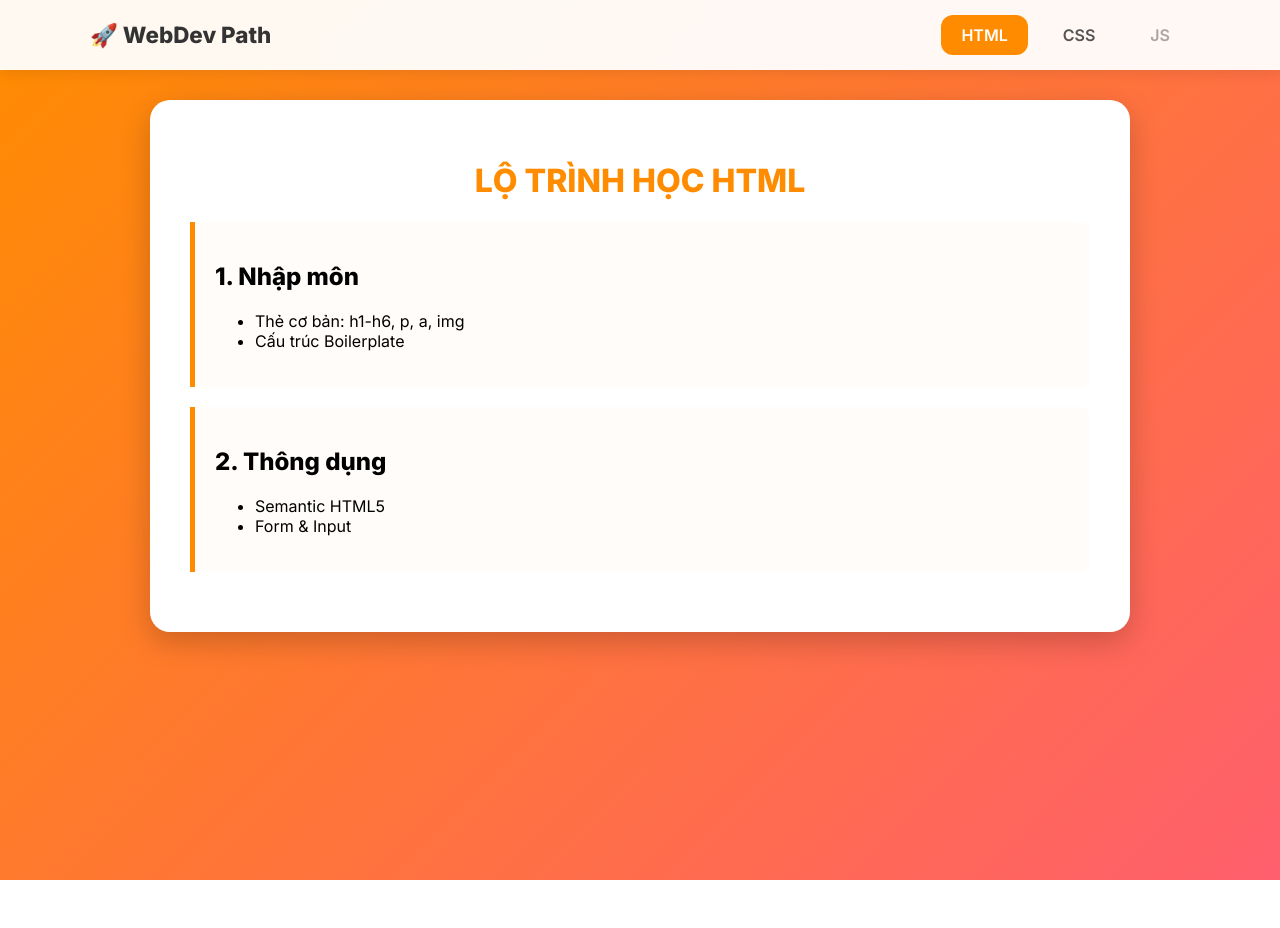
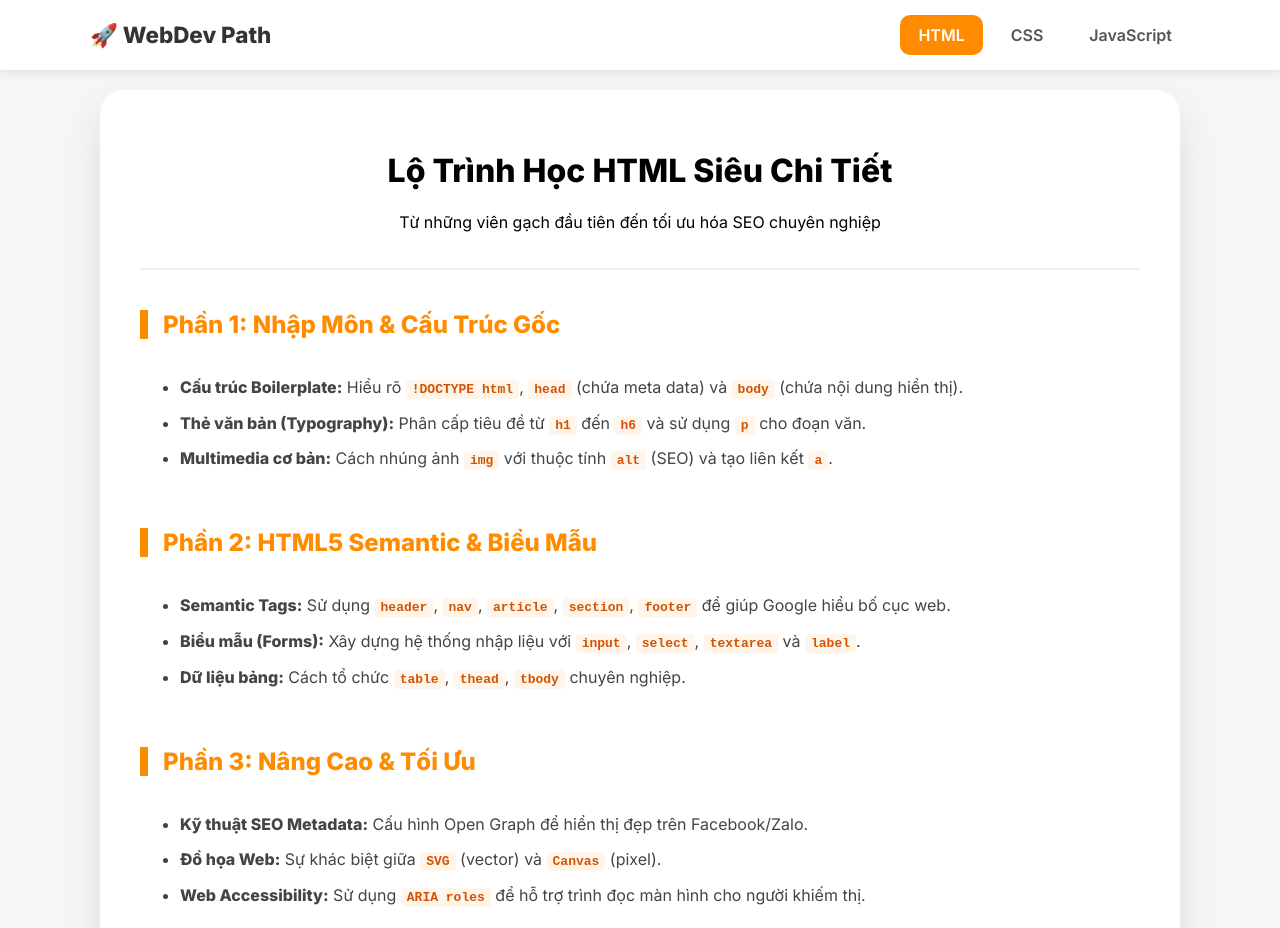
Before and after one commit to cac984819-create/hoclaptrinhchonguoimoi, a plain HTML site: page index.html in a window 1280 px wide. Shown: the top 928 px of the page. Before the commit the page ends 880 px from the top, so only its background shows below. Drawn offline with Linux system fonts and the light colour scheme.

Commit message:
Update index.html

```diff
--- a/index.html
+++ b/index.html
@@ -3,47 +3,29 @@
 <head>
     <meta charset="UTF-8">
     <meta name="viewport" content="width=device-width, initial-scale=1.0">
-    <title>Lộ Trình Học HTML</title>
+    <title>Lộ Trình HTML Chi Tiết</title>
     <link href="https://fonts.googleapis.com/css2?family=Inter:wght@400;600;800&display=swap" rel="stylesheet">
     <style>
-        /* --- CSS CHO THANH ĐIỀU HƯỚNG --- */
-        :root {
-            --html-orange: #FF8C00;
-            --css-blue: #2965f1;
-            --js-yellow: #f7df1e;
-        }
+        :root { --html-color: #FF8C00; --bg-gradient: linear-gradient(135deg, #FF8C00 0%, #FF5F6D 100%); }
+        body { margin: 0; padding-top: 90px; font-family: 'Inter', sans-serif; background: #f4f7f6; min-height: 100vh; }
 
-        body {
-            margin: 0;
-            padding-top: 80px !important;
-            font-family: 'Inter', sans-serif;
-            background: linear-gradient(135deg, #FF8C00 0%, #FF5F6D 100%);
-            min-height: 100vh;
-        }
+        .main-navbar { position: fixed; top: 0; width: 100%; height: 70px; background: rgba(255,255,255,0.95); backdrop-filter: blur(10px); display: flex; align-items: center; z-index: 1000; box-shadow: 0 2px 10px rgba(0,0,0,0.1); }
+        .nav-container { width: 90%; max-width: 1100px; margin: 0 auto; display: flex; justify-content: space-between; align-items: center; }
+        .nav-logo { text-decoration: none; font-weight: 800; font-size: 1.4rem; color: #333; }
+        .nav-menu { display: flex; gap: 10px; }
+        .nav-link { text-decoration: none; color: #555; font-weight: 600; padding: 10px 18px; border-radius: 10px; transition: 0.3s; }
+        .html-link.active { background: var(--html-color); color: white; }
 
-        .main-navbar {
-            position: fixed; top: 0; left: 0; width: 100%; height: 70px;
-            background: rgba(255, 255, 255, 0.95); backdrop-filter: blur(10px);
-            box-shadow: 0 2px 15px rgba(0,0,0,0.1); z-index: 9999;
-            display: flex; align-items: center;
-        }
+        .container { background: white; width: 90%; max-width: 1000px; margin: 0 auto 50px; padding: 40px; border-radius: 24px; box-shadow: 0 20px 40px rgba(0,0,0,0.1); }
+        header { text-align: center; border-bottom: 2px solid #eee; margin-bottom: 40px; padding-bottom: 20px; }
 
-        .nav-container { width: 90%; max-width: 1100px; margin: 0 auto; display: flex; justify-content: space-between; align-items: center; }
-        .nav-logo { text-decoration: none; font-size: 1.4rem; font-weight: 800; color: #333; }
-        .nav-menu { display: flex; gap: 15px; }
-        .nav-link { text-decoration: none; color: #555; font-weight: 600; padding: 10px 20px; border-radius: 12px; transition: 0.3s; }
+        .section-title { color: var(--html-color); border-left: 8px solid var(--html-color); padding-left: 15px; margin: 40px 0 20px; }
+        .content-box { display: flex; gap: 30px; align-items: flex-start; margin-bottom: 30px; flex-wrap: wrap; }
+        .text-content { flex: 1; min-width: 300px; }
+        .img-placeholder { width: 100%; max-width: 400px; border-radius: 12px; box-shadow: 0 5px 15px rgba(0,0,0,0.1); }
 
-        .html-link.active { background: var(--html-orange); color: white !important; }
-        .html-link:hover { color: var(--html-orange); background: rgba(255, 140, 0, 0.1); }
-        .css-link:hover { color: var(--css-blue); background: rgba(41, 101, 241, 0.1); }
-
-        /* --- NỘI DUNG TRANG --- */
-        .container {
-            background: white; width: 90%; max-width: 900px; margin: 20px auto;
-            padding: 40px; border-radius: 20px; box-shadow: 0 10px 30px rgba(0,0,0,0.2);
-        }
-        h1 { color: var(--html-orange); text-align: center; }
-        .phase-card { border-left: 5px solid var(--html-orange); padding: 20px; margin-bottom: 20px; background: #fffcf9; border-radius: 0 10px 10px 0; }
+        ul li { margin-bottom: 10px; line-height: 1.6; color: #444; }
+        code { background: #fff5eb; color: #d35400; padding: 2px 6px; border-radius: 4px; font-weight: 600; }
     </style>
 </head>
 <body>
@@ -52,21 +34,52 @@
             <a href="index.html" class="nav-logo">🚀 WebDev Path</a>
             <div class="nav-menu">
                 <a href="index.html" class="nav-link html-link active">HTML</a>
-                <a href="css-path.html" class="nav-link css-link">CSS</a>
-                <a href="#" class="nav-link js-link" style="opacity:0.5">JS</a>
+                <a href="css-path.html" class="nav-link">CSS</a>
+                <a href="js-path.html" class="nav-link">JavaScript</a>
             </div>
         </div>
     </nav>
 
     <main class="container">
-        <h1>LỘ TRÌNH HỌC HTML</h1>
-        <div class="phase-card">
-            <h2>1. Nhập môn</h2>
-            <ul><li>Thẻ cơ bản: h1-h6, p, a, img</li><li>Cấu trúc Boilerplate</li></ul>
+        <header>
+            <h1>Lộ Trình Học HTML Siêu Chi Tiết</h1>
+            <p>Từ những viên gạch đầu tiên đến tối ưu hóa SEO chuyên nghiệp</p>
+        </header>
+
+        <h2 class="section-title">Phần 1: Nhập Môn & Cấu Trúc Gốc</h2>
+        <div class="content-box">
+            <div class="text-content">
+                <ul>
+                    <li><strong>Cấu trúc Boilerplate:</strong> Hiểu rõ <code>!DOCTYPE html</code>, <code>head</code> (chứa meta data) và <code>body</code> (chứa nội dung hiển thị).</li>
+                    <li><strong>Thẻ văn bản (Typography):</strong> Phân cấp tiêu đề từ <code>h1</code> đến <code>h6</code> và sử dụng <code>p</code> cho đoạn văn.</li>
+                    <li><strong>Multimedia cơ bản:</strong> Cách nhúng ảnh <code>img</code> với thuộc tính <code>alt</code> (SEO) và tạo liên kết <code>a</code>.</li>
+                </ul>
+            </div>
+
         </div>
-        <div class="phase-card">
-            <h2>2. Thông dụng</h2>
-            <ul><li>Semantic HTML5</li><li>Form & Input</li></ul>
+
+        <h2 class="section-title">Phần 2: HTML5 Semantic & Biểu Mẫu</h2>
+        <div class="content-box">
+
+            <div class="text-content">
+                <ul>
+                    <li><strong>Semantic Tags:</strong> Sử dụng <code>header</code>, <code>nav</code>, <code>article</code>, <code>section</code>, <code>footer</code> để giúp Google hiểu bố cục web.</li>
+                    <li><strong>Biểu mẫu (Forms):</strong> Xây dựng hệ thống nhập liệu với <code>input</code>, <code>select</code>, <code>textarea</code> và <code>label</code>.</li>
+                    <li><strong>Dữ liệu bảng:</strong> Cách tổ chức <code>table</code>, <code>thead</code>, <code>tbody</code> chuyên nghiệp.</li>
+                </ul>
+            </div>
+        </div>
+
+        <h2 class="section-title">Phần 3: Nâng Cao & Tối Ưu</h2>
+        <div class="content-box">
+            <div class="text-content">
+                <ul>
+                    <li><strong>Kỹ thuật SEO Metadata:</strong> Cấu hình Open Graph để hiển thị đẹp trên Facebook/Zalo.</li>
+                    <li><strong>Đồ họa Web:</strong> Sự khác biệt giữa <code>SVG</code> (vector) và <code>Canvas</code> (pixel).</li>
+                    <li><strong>Web Accessibility:</strong> Sử dụng <code>ARIA roles</code> để hỗ trợ trình đọc màn hình cho người khiếm thị.</li>
+                </ul>
+            </div>
+
         </div>
     </main>
 </body>
```
